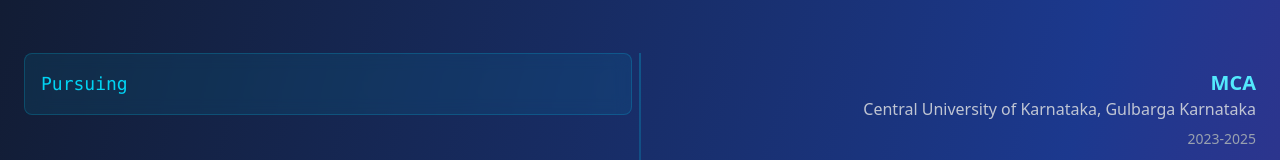
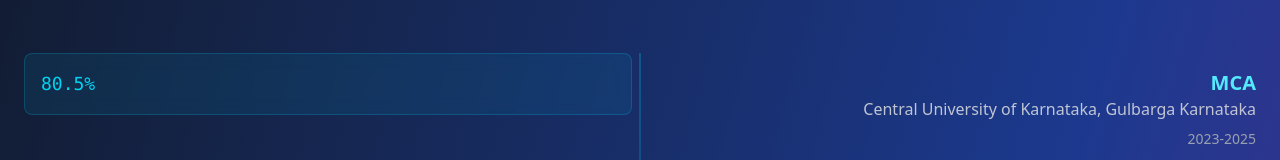
Before and after one commit to surajbi2/my-portfolio, a React (Vite) app: page / in a window 1280 px wide. Shown: the part 595-755 px from the top of the page. Built offline with nearby package versions, Linux system fonts and the light colour scheme.

Commit message:
updated MCA Percentage

```diff
--- a/src/data.js
+++ b/src/data.js
@@ -3,7 +3,7 @@
       degree: "MCA",
       institution: "Central University of Karnataka, Gulbarga Karnataka",
       duration: "2023-2025",
-      grade: "Pursuing"
+      grade: "80.5%"
     },
     {
       degree: "Bsc(MSCS)",
@@ -67,8 +67,14 @@
     {
       title: "CUK IQAC",
       tech: "VueJs, Tailwind, MySql, NodeJs, ExpressJs",
-      description: "Built a website for Central University of Karnataka IQAC(Internal Quality Assurance Cell)",
-      link: "https://cuk-frontend.vercel.app/"
+      description: "Built a website for Central University of Karnataka IQAC(Internal Quality Assurance Cell), which is used to share share and maintain the information related to quality assurance in the university",
+      link: "https://iqac.cuk.ac.in/"
+    },
+    {
+      title: "SecureIn",
+      tech: "Vite-React, Tailwind CSS, Framer Motion, Node.js, Express.js, MysQL, JWT",
+      description: "This website is a secure platform for gate entry system which is managed by security guards and admin, it has features like event management, visitor management, generating passes, and more",
+      link: "https://secure-in.vercel.app/"
     },
     {
       title: "ISWAR - NGO",
@@ -83,15 +89,15 @@
       link: "https://thindham-food-delivery.vercel.app/"
     },
     {
+      title: "Artist Landing Page",
+      tech: "Vite-React, Tailwind CSS, Framer Motion",
+      description: "A landing page for an artist with a responsive design and smooth animations using framer motion and tailwind CSS",
+      link: "https://artist-landingpage.vercel.app/"
+    },
+    {
       title: "Project Management Dashboard",
       tech: "Vite-React, Tailwind CSS, Framer Motion",
       description: "A project management dashboard with Project overview, task tracking and data visualization",
       link: "https://project-management-dashboard-nine.vercel.app/"
-    },
-    {
-      title: "Artist Landing Page",
-      tech: "Vite-React, Tailwind CSS, Framer Motion",
-      description: "A landing page for an artist with a responsive design and smooth animations using framer motion and tailwind CSS",
-      link: "https://artist-landingpage.vercel.app/"
     }
   ];
```
